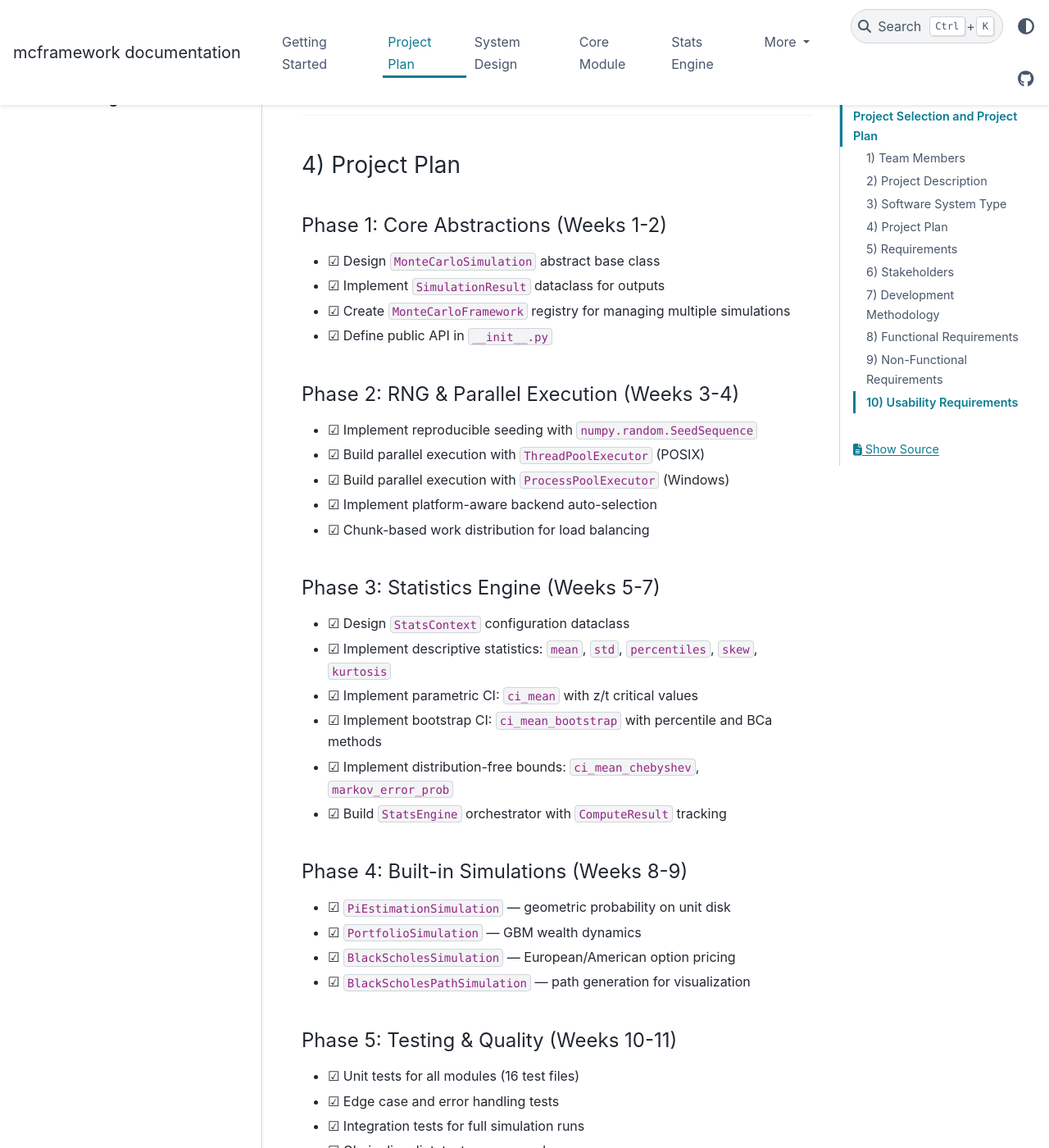
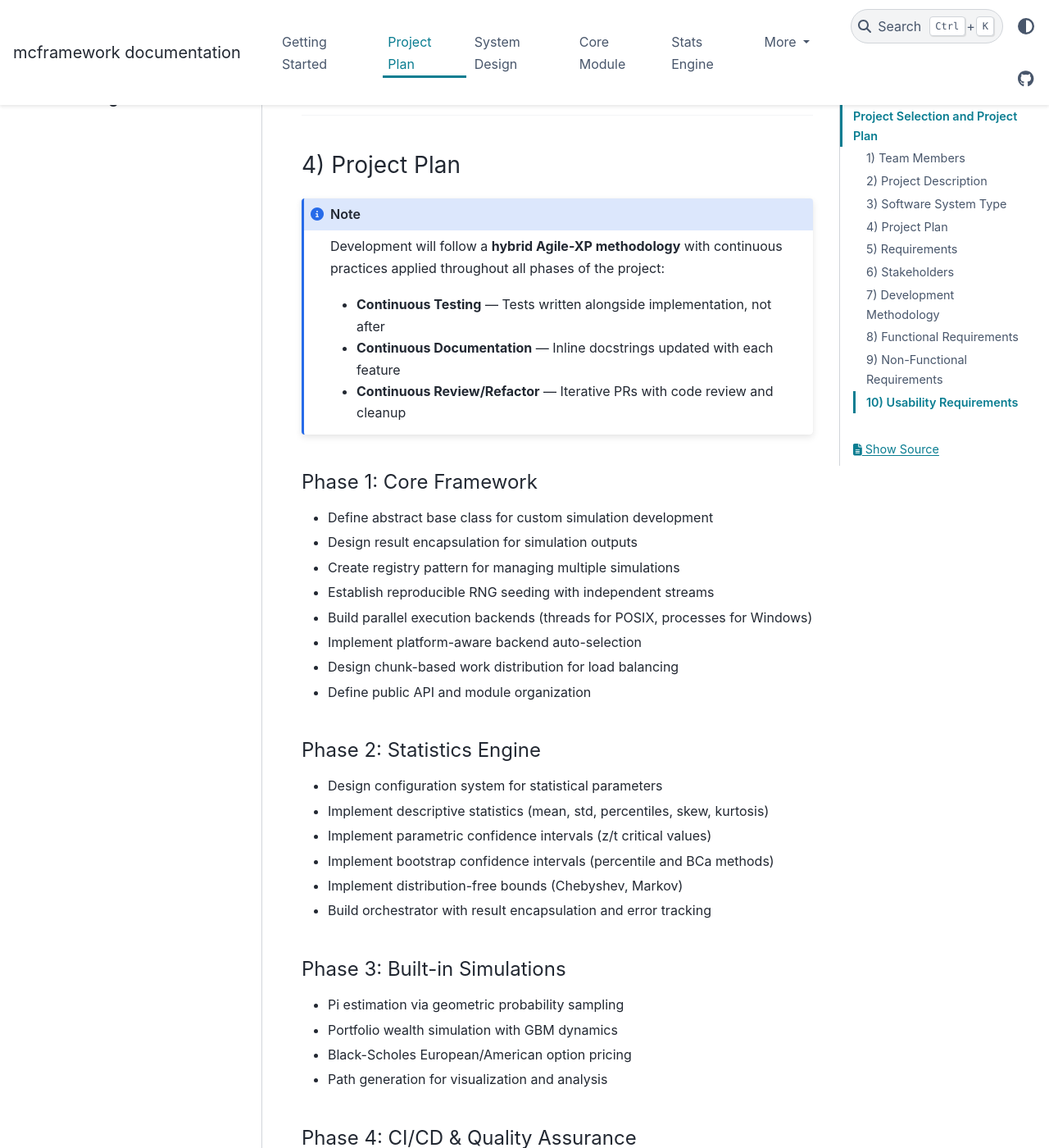
Before and after one commit to milanfusco/mcFramework, a Sphinx documentation site: the page built from docs/source/PROJECT_PLAN.rst, in a window 1280 px wide and 1400 px high, scrolled down 1457 px. Shown: the whole window at 82% size. Built offline with Sphinx 7.4.7 and the PyData theme 0.15.4, drawn with Linux system fonts in a browser that asks for light colours; some of the changed text lies outside the part shown.

Commit message:
Update documentation for clarity and structure
- Removed emoji icons from grid item titles in index.rst for a cleaner presentation.
- Added installation instructions for PyPI in PROJECT_PLAN.rst, emphasizing recommended setup.
- Enhanced documentation on testing and quality assurance processes, including continuous practices and semantic versioning.

```diff
--- a/docs/source/PROJECT_PLAN.rst
+++ b/docs/source/PROJECT_PLAN.rst
@@ -48,7 +48,7 @@
 3) Software System Type
 -----------------------
 
-**☑ System for Modeling and Simulation**
+**System for Modeling and Simulation**
 
 The framework is designed for computational experiments involving:
 
@@ -68,55 +68,79 @@
 4) Project Plan
 ---------------
 
-Phase 1: Core Abstractions (Weeks 1-2)
-~~~~~~~~~~~~~~~~~~~~~~~~~~~~~~~~~~~~~~
+.. note::
 
-- ☑ Design ``MonteCarloSimulation`` abstract base class
-- ☑ Implement ``SimulationResult`` dataclass for outputs
-- ☑ Create ``MonteCarloFramework`` registry for managing multiple simulations
-- ☑ Define public API in ``__init__.py``
+   Development will follow a **hybrid Agile-XP methodology** with continuous practices
+   applied throughout all phases of the project:
 
-Phase 2: RNG & Parallel Execution (Weeks 3-4)
-~~~~~~~~~~~~~~~~~~~~~~~~~~~~~~~~~~~~~~~~~~~~~
+   - **Continuous Testing** — Tests written alongside implementation, not after
+   - **Continuous Documentation** — Inline docstrings updated with each feature
+   - **Continuous Review/Refactor** — Iterative PRs with code review and cleanup
 
-- ☑ Implement reproducible seeding with ``numpy.random.SeedSequence``
-- ☑ Build parallel execution with ``ThreadPoolExecutor`` (POSIX)
-- ☑ Build parallel execution with ``ProcessPoolExecutor`` (Windows)
-- ☑ Implement platform-aware backend auto-selection
-- ☑ Chunk-based work distribution for load balancing
+Phase 1: Core Framework
+~~~~~~~~~~~~~~~~~~~~~~~
 
-Phase 3: Statistics Engine (Weeks 5-7)
-~~~~~~~~~~~~~~~~~~~~~~~~~~~~~~~~~~~~~~
+- Define abstract base class for custom simulation development
+- Design result encapsulation for simulation outputs
+- Create registry pattern for managing multiple simulations
+- Establish reproducible RNG seeding with independent streams
+- Build parallel execution backends (threads for POSIX, processes for Windows)
+- Implement platform-aware backend auto-selection
+- Design chunk-based work distribution for load balancing
+- Define public API and module organization
 
-- ☑ Design ``StatsContext`` configuration dataclass
-- ☑ Implement descriptive statistics: ``mean``, ``std``, ``percentiles``, ``skew``, ``kurtosis``
-- ☑ Implement parametric CI: ``ci_mean`` with z/t critical values
-- ☑ Implement bootstrap CI: ``ci_mean_bootstrap`` with percentile and BCa methods
-- ☑ Implement distribution-free bounds: ``ci_mean_chebyshev``, ``markov_error_prob``
-- ☑ Build ``StatsEngine`` orchestrator with ``ComputeResult`` tracking
+Phase 2: Statistics Engine
+~~~~~~~~~~~~~~~~~~~~~~~~~~
 
-Phase 4: Built-in Simulations (Weeks 8-9)
-~~~~~~~~~~~~~~~~~~~~~~~~~~~~~~~~~~~~~~~~~
+- Design configuration system for statistical parameters
+- Implement descriptive statistics (mean, std, percentiles, skew, kurtosis)
+- Implement parametric confidence intervals (z/t critical values)
+- Implement bootstrap confidence intervals (percentile and BCa methods)
+- Implement distribution-free bounds (Chebyshev, Markov)
+- Build orchestrator with result encapsulation and error tracking
 
-- ☑ ``PiEstimationSimulation`` — geometric probability on unit disk
-- ☑ ``PortfolioSimulation`` — GBM wealth dynamics
-- ☑ ``BlackScholesSimulation`` — European/American option pricing
-- ☑ ``BlackScholesPathSimulation`` — path generation for visualization
+Phase 3: Built-in Simulations
+~~~~~~~~~~~~~~~~~~~~~~~~~~~~~
 
-Phase 5: Testing & Quality (Weeks 10-11)
-~~~~~~~~~~~~~~~~~~~~~~~~~~~~~~~~~~~~~~~~
+- Pi estimation via geometric probability sampling
+- Portfolio wealth simulation with GBM dynamics
+- Black-Scholes European/American option pricing
+- Path generation for visualization and analysis
 
-- ☑ Unit tests for all modules (16 test files)
-- ☑ Edge case and error handling tests
-- ☑ Integration tests for full simulation runs
-- ☑ CI pipeline: lint, test, coverage, docs
+Phase 4: CI/CD & Quality Assurance
+~~~~~~~~~~~~~~~~~~~~~~~~~~~~~~~~~~
 
-Phase 6: Documentation (Week 12)
-~~~~~~~~~~~~~~~~~~~~~~~~~~~~~~~~
+- GitHub Actions pipeline (linting, testing, type checking, building)
+- Cross-platform testing matrix (Linux, macOS, Windows; Python 3.10-3.12)
+- Code coverage reporting and quality metrics
+- Automated dependency management and security scanning
+- Release automation with changelog generation
 
-- ☑ NumPy-style docstrings with LaTeX math
-- ☑ Sphinx API documentation
-- ☑ UML class diagrams
+Phase 5: GUI Application (MVP Demo)
+~~~~~~~~~~~~~~~~~~~~~~~~~~~~~~~~~~~
+
+- Interactive Black-Scholes Monte Carlo simulator using PySide6
+- Real-time market data visualization with candlestick charts
+- Option pricing calculator with Greeks display
+- Monte Carlo path visualization with live statistics
+- 3D volatility/time sensitivity surfaces
+- Scenario presets for different market conditions
+
+Phase 6: Documentation
+~~~~~~~~~~~~~~~~~~~~~~
+
+- NumPy-style docstrings with LaTeX math notation
+- Sphinx API documentation with autosummary
+- Architecture diagrams (Mermaid UML)
+- User guides and getting started documentation
+- GitHub Pages deployment
+
+Phase 7: Release & Deployment using GitHub Actions workflow.
+~~~~~~~~~~~~~~~~~~~~~~~~~~~~~
+
+- Package distribution via PyPI (trusted publishing with OIDC)
+- Documentation hosting on GitHub Pages
+- Version management and semantic versioning, release automation with changelog generation.
 
 ----
 
@@ -180,6 +204,7 @@
 6) Stakeholders
 ---------------
 
+
 .. list-table::
    :header-rows: 1
    :widths: 25 20 55
@@ -202,38 +227,40 @@
    * - **Framework Integrators**
      - Embed in larger systems
      - Modular design, minimal dependencies
+   * - **FOSS Community**
+     - MIT licensed, open source, free and libre software.
+     - Contribute to the project, report issues, and request features.
 
 ----
 
 7) Development Methodology
 --------------------------
 
-**☑ Agile with XP (Extreme Programming) Practices**
+**Agile with XP (Extreme Programming) Practices**
+
+- Continuous testing and improvement. Testing happened continuously, not after implementation but throughout the development process.
+- Continuous code review and improvement. Features evolved through iterative PRs and reviews.
+- Continuous documentation improvement. Documentation was written inline with the code and updated continuously as features were added and refactored.
 
 .. list-table::
    :header-rows: 1
    :widths: 30 70
 
-   * - XP Practice
-     - Evidence in Project
+   * - Development Practice
+     - Evidence in Project Implementation
    * - **Test-Driven Development**
-     - 16 test files covering unit, integration, edge cases, regression
+     - 16 test files covering unit, integration, edge cases, regression and performance.
    * - **Continuous Integration**
-     - GitHub Actions: lint (ruff, pylint) → test (pytest) → build → docs
+     - GitHub Actions CI (lint, test, build, docs, codeql, dependabot, release-drafter, stale).
+       Runs on every push to main or PR, and on every release to PyPI and GitHub Pages.
    * - **Refactoring**
-     - Stats engine refactored from inline functions to ``ComputeResult`` class
+     - Continuous refactoring and improvement of the codebase, documentation, and test coverage.
    * - **Small Releases**
-     - Semantic versioning: v0.1.0 → v0.2.0 → v0.3.x → v0.4.0 → v0.5.0
+     - Semantic versioning: dev-0.1.0 → dev-0.2.0 → dev-0.x.x → 0.1.0 (initial public release)
    * - **Coding Standards**
-     - PEP 8, PEP 585 type hints, NumPy docstring convention
-   * - **Collective Code Ownership**
-     - Modular architecture (core, stats_engine, sims, utils)
+     - PEP 8, PEP 585 type hints, NumPy docstring convention, clear and consistent naming conventions,
+       modular architecture, separation of concerns, and maintainability. Code is well-organized and easy to understand.
 
-**Not Waterfall because:**
-
-- Testing happened continuously, not after implementation
-- Features evolved through iterative PRs
-- No upfront comprehensive design document
 
 ----
 
@@ -398,4 +425,4 @@
    * - USA-7
      - Built-in simulations shall demonstrate framework capabilities with realistic parameters
    * - USA-8
-     - Docstrings shall include Examples sections with executable code
+     - Docstrings shall include Examples sections with executable code, and shall be tested with doctest to ensure they are working correctly.
```
Also changed, not shown: docs/source/index.rst (+10 -4 lines).
